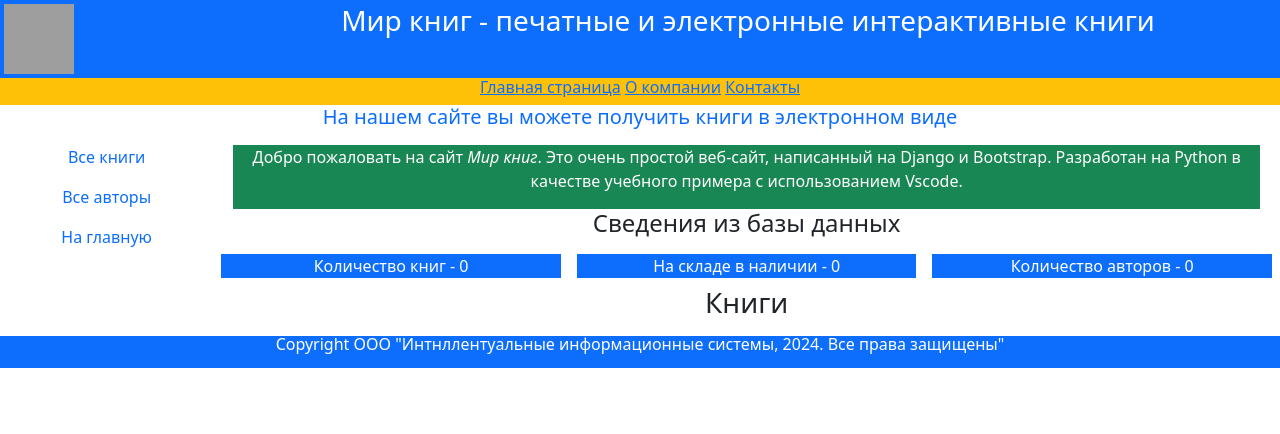
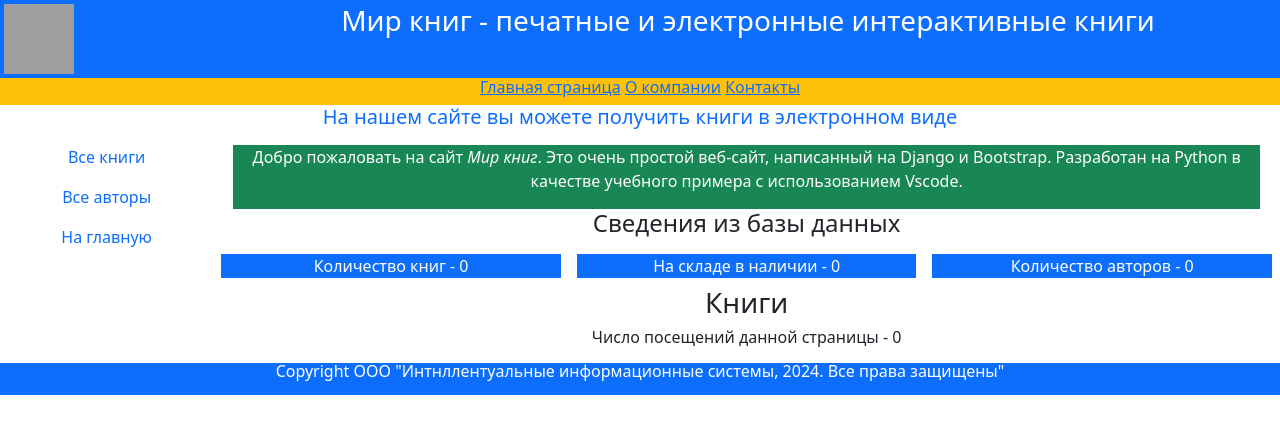
Before and after one commit to OIITuMuCT/WebBooks, a Django app: page / in a window 1280 px wide. Shown: the top 434 px of the page. Run offline with Django 4.2, Linux system fonts and the light colour scheme; data that the repository does not hold is empty; some libraries are stand-ins or nearby versions; grey boxes are pictures that could not be loaded.

Commit message:
add session посещение страницы сайта

```diff
--- a/catalog/views.py
+++ b/catalog/views.py
@@ -44,11 +44,15 @@ def index(request):
     # Данные об авторах книг
     authors = Author.objects.all()
     num_authors = Author.objects.count()
+    # Число помещений этого view, подсчитанные в переменной session
+    num_visits = request.session.get('num_visits', 0)
+    request.session['num_visits'] = num_visits + 1
     # Словарь для передачи данных в шаблон index.html
     context = {'text_head': text_head, 'books': books, 'num_books': num_books,
                'num_instances': num_instances,
                'num_instances_available': num_instances_available,
-               'authors': authors, 'num_authors': num_authors}
+               'authors': authors, 'num_authors': num_authors,
+               'num_visits':num_visits}
     # передача словаря context с данным в шаблон
     return render(request, 'catalog/index.html', context)
 
--- a/templates/catalog/index.html
+++ b/templates/catalog/index.html
@@ -42,5 +42,8 @@
             {% endfor %}
         </div>
     {% endif %}
+    <div class="row text-center text-dark hl-2">
+        <h6>Число посещений данной страницы - {{ num_visits }}</h6>
+    </div>
 </div>
 {% endblock %}
```
